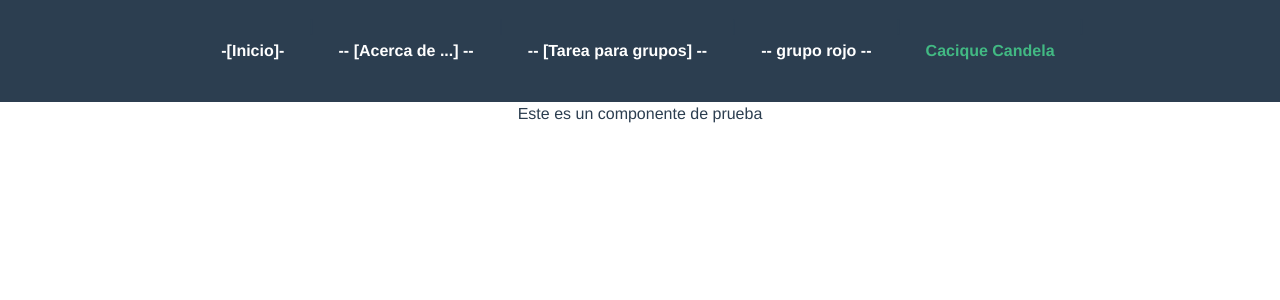
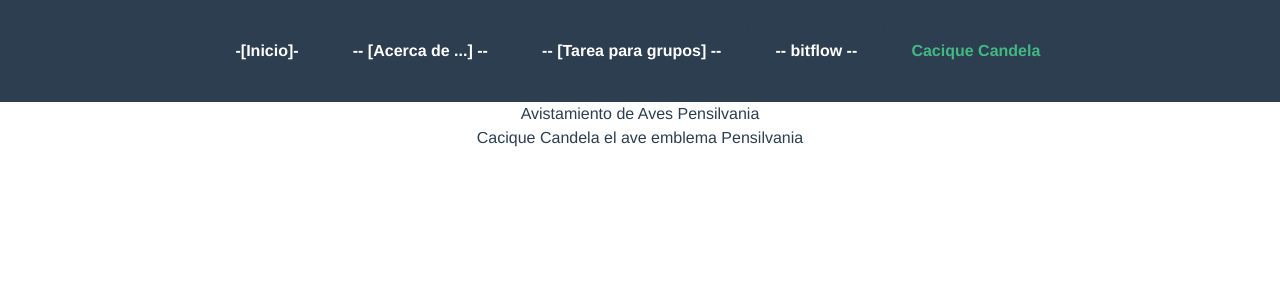
Before and after one commit to amartinezh/prosperCityVue, a Vue app: page /cacique-candela in a window 1280 px wide. Shown: the top 300 px of the page. Built offline with nearby package versions, Linux system fonts and the light colour scheme.

Commit message:
Se crean componentes y vistas

```diff
--- a/src/App.vue
+++ b/src/App.vue
@@ -3,7 +3,7 @@
     <router-link to="/">-[Inicio]-</router-link> |
     <router-link to="/about">-- [Acerca de ...] --</router-link> |
     <router-link to="/tarea">-- [Tarea para grupos] --</router-link> |
-    <router-link to="/multimedia">-- grupo rojo --</router-link> |
+    <router-link to="/multimedia">-- bitflow --</router-link> |
     <router-link to="/cacique-candela">Cacique Candela</router-link> |
   </nav>
   <router-view />
--- a/src/components/ComponentCcandela.vue
+++ b/src/components/ComponentCcandela.vue
@@ -1,6 +1,6 @@
 <template>
  <div>
-  <p>Este es un componente de prueba</p>
+  <p>Cacique Candela el ave emblema Pensilvania</p>
  </div>
 </template>
 
--- a/src/views/CaciqueCandela.vue
+++ b/src/views/CaciqueCandela.vue
@@ -1,5 +1,6 @@
 <template>
     <div>
+     <p>Avistamiento de Aves Pensilvania</p>
     <ComponentCcandela/>
     </div>
 </template>
@@ -8,7 +9,6 @@ import ComponentCcandela from '@/components/ComponentCcandela.vue';
 
 export default {
   components: {
-
     ComponentCcandela,
   },
 };
```
